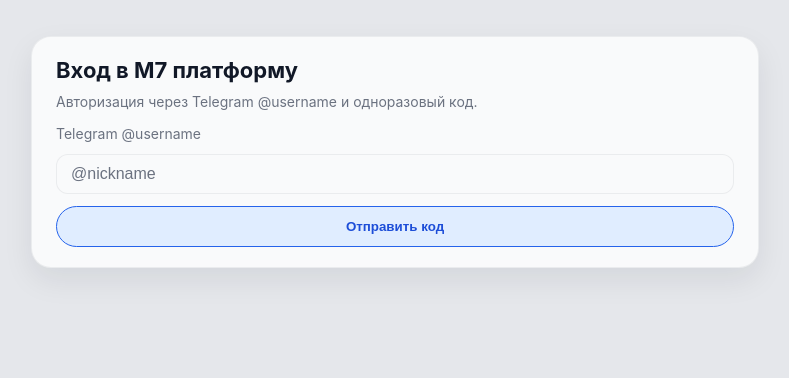
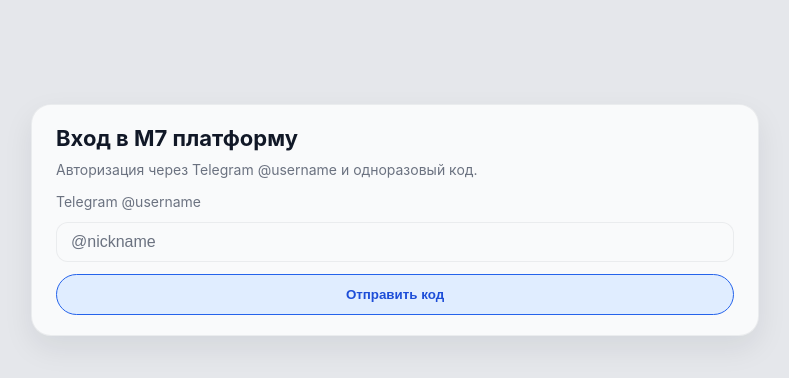
Before and after one commit to RGB7RED/M7P, a Next.js app in the folder apps/miniapp/: page / in a window 1280 px wide. Shown: the top 378 px of the page, without its empty margins (245-1034 px from the left). Built offline with nearby package versions, Linux system fonts and the light colour scheme; no server answers.

Commit message:
Align page top padding to 10vh

```diff
--- a/apps/miniapp/app/globals.css
+++ b/apps/miniapp/app/globals.css
@@ -76,7 +76,7 @@
   min-height: 100vh;
   box-sizing: border-box;
   /* верхний отступ с учётом safe area под Telegram-header */
-  padding-top: calc(env(safe-area-inset-top, 0px) + 12px);
+  padding-top: max(calc(env(safe-area-inset-top, 0px) + 28px), 10vh);
 
   /* боковые и нижний отступы в соответствии с макетом */
   padding-left: 16px;
```
